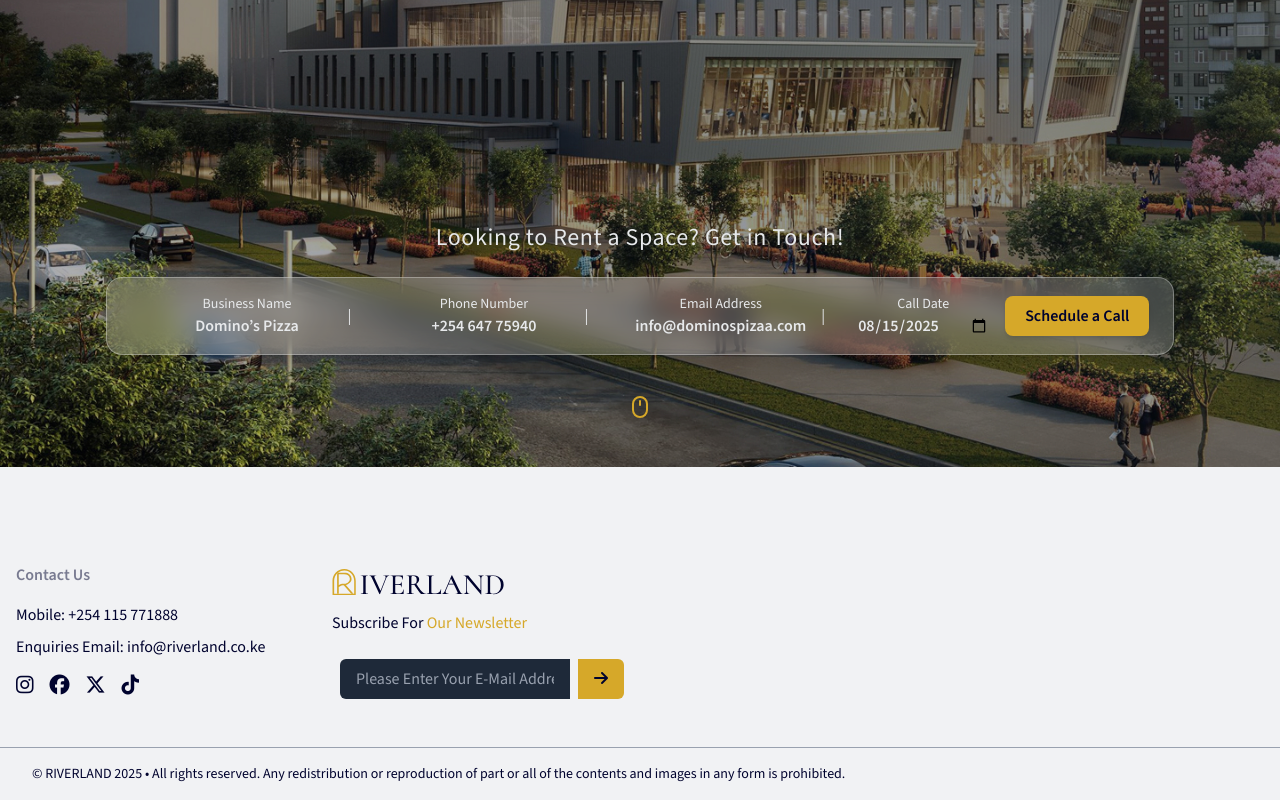
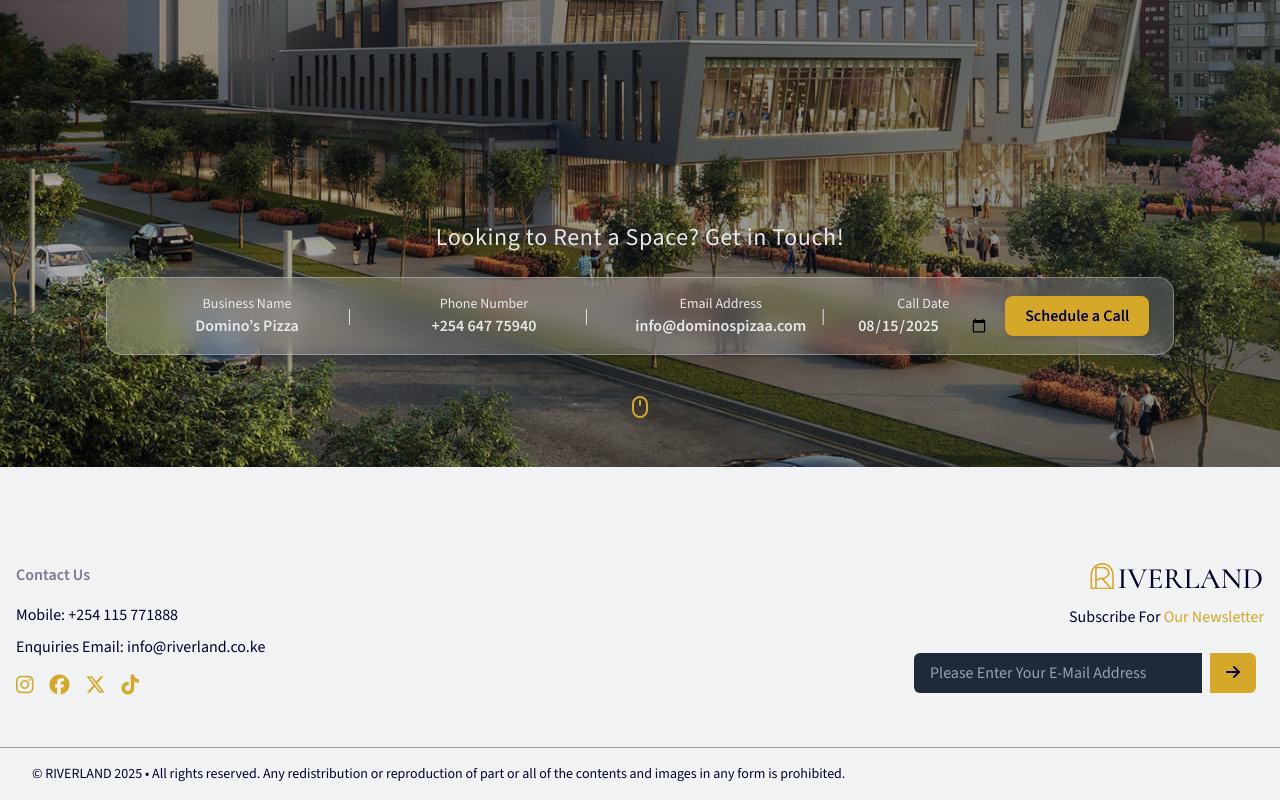
Before and after one commit to Wangariiisharon/riverland-mall, a Next.js app: page /home in a window 1280 px wide. Shown: the part 333-1133 px from the top of the page. Built offline with nearby package versions, Linux system fonts and the light colour scheme.

Commit message:
Updated NearbyCarousel

```diff
--- a/src/app/page.tsx
+++ b/src/app/page.tsx
@@ -126,15 +126,13 @@
 
             {/* Image container - Responsive sizing */}
             <div className="w-full h-[300px] md:w-[600px] md:h-[600px] rounded-[20px] bg-gray-500 overflow-hidden">
-              {/* For actual image, use something like: */}
-              {/* <Image
-        src="/location-image.jpg"
-        alt="Riverland Mall Location"
-        width={600}
-        height={600}
-        className="w-full h-full object-cover"
-        sizes="(max-width: 768px) 100vw, 600px"
-      /> */}
+              <Image
+                src="/location.png"
+                alt="Riverland Mall Location"
+                width={600}
+                height={600}
+                className="w-full h-full object-cover"
+              />
             </div>
           </div>
 
--- a/src/components/footer.tsx
+++ b/src/components/footer.tsx
@@ -28,14 +28,13 @@
       alert("An error occurred. Please try again.");
     }
   };
+
   return (
     <footer className="w-full bg-[#172D44]/6 shadow text-[#00032E] pt-12">
-      <div className="max-w-7xl mx-auto px-4 py-12 grid grid-cols-1 md:grid-cols-4 gap-4">
-        {/* Store Categories */}
-
-        {/* Contact Us */}
-        <div className="text-[#00032E]">
-          <h4 className="font-semibold mb-4 text-[#00032E]/50 ">Contact Us</h4>
+      <div className="max-w-7xl mx-auto px-4 py-12 flex flex-col md:flex-row justify-between items-start gap-8">
+        {/* Contact Us - Left */}
+        <div className="text-[#00032E] w-full md:w-1/2">
+          <h4 className="font-semibold mb-4 text-[#00032E]/50">Contact Us</h4>
           <p className="mb-2">
             Mobile:{" "}
             <a href="tel:+254115771888" className="hover:text-gray-900">
@@ -51,7 +50,7 @@
               info@riverland.co.ke
             </a>
           </p>
-          <div className="flex space-x-4 text-[D6A829]">
+          <div className="flex space-x-4 text-[#D6A829]">
             <a href="#">
               <i className="fab fa-instagram text-xl"></i>
             </a>
@@ -67,10 +66,10 @@
           </div>
         </div>
 
-        {/* Logo + Newsletter */}
-        <div className="flex flex-col  md:justify-end">
+        {/* Logo + Newsletter - Right */}
+        <div className="flex flex-col items-start md:items-end w-full md:w-1/2">
           {/* Logo */}
-          <div className="mb-4 flex-shrink-0">
+          <div className="mb-4">
             <Image src="/darkLogo.svg" width={174} height={36} alt="Logo" />
           </div>
 
@@ -81,7 +80,7 @@
 
           <form
             onSubmit={handleSubmit}
-            className="mt-6 flex  w-full max-w-lg  gap-x-2 px-2"
+            className="mt-6 flex w-full max-w-lg gap-x-2 px-2 md:justify-end"
           >
             <input
               type="email"
--- a/src/components/nav.tsx
+++ b/src/components/nav.tsx
@@ -59,6 +59,7 @@
           </div>
 
           {/* Center Logo */}
+          <Link href="/">
             <div className="flex-shrink-0 transition-all duration-300">
               {hasShadow ? (
                 <Image src="/darkLogo.svg" width={174} height={36} alt="Logo" />
@@ -66,6 +67,7 @@
                 <Image src="/logo.svg" width={174} height={36} alt="Logo" />
               )}
             </div>
+          </Link>
 
           {/* Right Menu */}
           <div
--- a/src/components/nearby_carousel.tsx
+++ b/src/components/nearby_carousel.tsx
@@ -8,7 +8,7 @@
 export default function NearbyCarousel() {
   const [currentIndex, setCurrentIndex] = useState(0);
   const [locations, setLocations] = useState<NearbyPlace[]>([]);
-  const [itemsPerView, setItemsPerView] = useState(4); // Default to 4 items visible
+  const [itemsPerView, setItemsPerView] = useState(4);
 
   // Fetch from Sanity
   useEffect(() => {
@@ -19,7 +19,7 @@
     fetchData();
   }, []);
 
-  // Handle responsive items per view
+  // Responsive items per view
   useEffect(() => {
     const updateItemsPerView = () => {
       if (window.innerWidth < 640) {
@@ -29,7 +29,7 @@
       } else if (window.innerWidth < 1024) {
         setItemsPerView(4);
       } else {
-        setItemsPerView(5); // Show 5 items on desktop to match the image
+        setItemsPerView(5);
       }
     };
 
@@ -39,17 +39,11 @@
   }, []);
 
   const nextSlide = () => {
-    setCurrentIndex((prev) => {
-      const maxIndex = Math.max(0, locations.length - itemsPerView);
-      return prev >= maxIndex ? 0 : prev + 1;
-    });
+    setCurrentIndex((prev) => (prev + 1) % locations.length);
   };
 
   const prevSlide = () => {
-    setCurrentIndex((prev) => {
-      const maxIndex = Math.max(0, locations.length - itemsPerView);
-      return prev <= 0 ? maxIndex : prev - 1;
-    });
+    setCurrentIndex((prev) => (prev === 0 ? locations.length - 1 : prev - 1));
   };
 
   if (!locations.length) {
@@ -64,17 +58,36 @@
           <div
             className="flex transition-transform duration-500 ease-in-out gap-6"
             style={{
-              transform: `translateX(-${currentIndex * (100 / itemsPerView)}%)`,
+              transform: `translateX(-${(currentIndex * 100) / itemsPerView}%)`,
             }}
           >
-            {locations.map((location) => (
+            {locations.map((location, idx) => {
+              const middleIndex = Math.floor(itemsPerView / 2);
+              const position =
+                (idx - currentIndex + locations.length) % locations.length;
+
+              let styleClass = "scale-75 blur-sm opacity-50"; // default (far away)
+
+              if (position === middleIndex) {
+                // Center item
+                styleClass = "scale-110 blur-0 opacity-100 z-10";
+              } else if (
+                position === middleIndex - 1 ||
+                position === middleIndex + 1
+              ) {
+                // Immediate left/right neighbors
+                styleClass = "scale-95 blur-[1px] opacity-85 z-5";
+              }
+
+              return (
                 <div
-                key={location._id}
-                className="flex-shrink-0"
+                  key={location._id + idx}
+                  className="flex-shrink-0 transition-all duration-500 ease-in-out"
                   style={{ width: `${100 / itemsPerView}%` }}
                 >
-                <div className="hover:shadow-lg transition-shadow duration-300 p-4">
-                  {/* Image Container with consistent aspect ratio */}
+                  <div
+                    className={`p-4 rounded-lg transition-all duration-500 ${styleClass}`}
+                  >
                     <div className="w-full h-48 mb-4 bg-gray-100 rounded-lg overflow-hidden">
                       {location.logoUrl ? (
                         <Image
@@ -86,18 +99,19 @@
                         />
                       ) : (
                         <div className="w-full h-full bg-gradient-to-br from-gray-200 to-gray-300 flex items-center justify-center">
-                        <span className="text-gray-500 text-sm">No Image</span>
+                          <span className="text-gray-500 text-sm">
+                            No Image
+                          </span>
                         </div>
                       )}
                     </div>
-
-                  {/* Location Title */}
                     <h3 className="text-sm font-medium text-gray-900 text-center line-clamp-2">
                       {location.title}
                     </h3>
                   </div>
                 </div>
-            ))}
+              );
+            })}
           </div>
         </div>
 
```
Also changed, not shown: public/location.png (added). Lines whose indentation alone changed are shown as unchanged.
